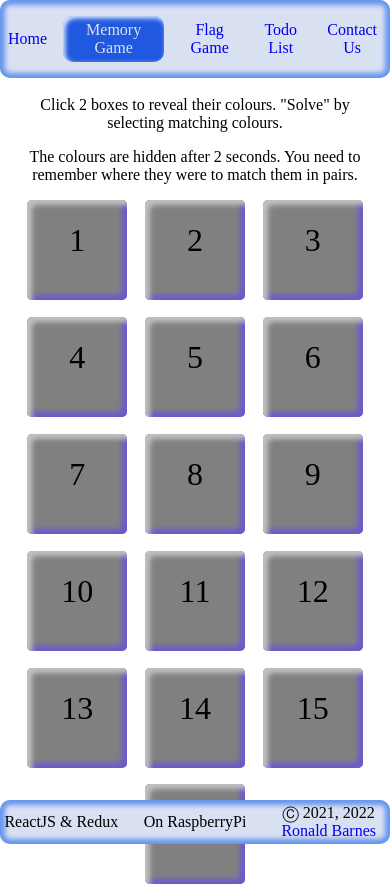
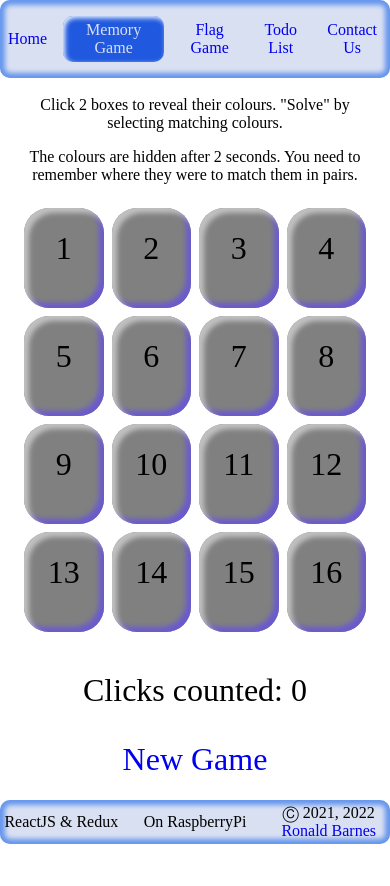
Before and after one commit to RonaldBarnes/games-using-react-redux, a React (Create React App) app: page /memory-game in a window 390 px wide. Shown: the top 886 px of the page. Built offline with nearby package versions, Linux system fonts and the light colour scheme.

Commit message:
Switched to CSS grid for layout. Boxes no longer orphaned; always in groups of 2 or 4.

```diff
--- a/src/components/MemoryGame/MemoryGame.css
+++ b/src/components/MemoryGame/MemoryGame.css
@@ -1,65 +1,40 @@
-/*
-body {
-	margin: 0 5px 0 5px;
-	box-sizing: border-box;
-	height: 100vh;
-	}
-*/
+
 .mem-game-container {
 	display: flex;
 	flex-direction: column;
 	margin-bottom: 2rem;
-/*
-	height: 100%;
-*/
 	}
 
 .instructions {
 	font-size: 1.5em;
-/*
-	margin-left: 1em;
-*/
 	}
 
 .boxesContainer {
-	display: flex;
-	flex-direction: row;
-	flex-wrap: wrap;
+	display: grid;
+	grid-template-columns: repeat(8, 1fr);
 	justify-content: center;
-	column-gap: 2vw;
-	row-gap: 2vh;
-/*
-	Leave "un-grown" so it doesn't spread out too much:
-	flex-grow: 5;
-
-	Causes weird spacing when wrapping; better to leave disabled so that
-	all boxes align vertically or horizontally, without uneven gaps
-	justify-content: space-evenly;
-*/
+	column-gap: 0.5rem;
+	row-gap: 0.5rem;
 	align-items: center;
 	margin-left: 1rem;
 	margin-right: 1rem;
-	/* Allow container re-size to adjust rows & columns to easier layout */
-	resize: both;
-	/* Can't find the resizing handle?!? */
-	/* outline: 1px solid red; */
-	border-radius: 10px;
+	/* Allow container re-size to adjust rows & columns to easier layout
+	 * Doesn't work, switched to display: grid;
+	 */
+	/*	resize: both;	*/
 	}
 
 .box {
-/*
-	width: clamp(15vw, 150px, 25vw);
-	height: clamp(15vw, 150px, 25vw);
-*/
-	width: 150px;
-	height: 150px;
-
-	/* cornflowerblue & darkgoldenrod are lovely colours, but too wide for the box */
-/*
+	justify-self: center;
+	width: 100%;
+/*	width: clamp(10vw, 150px, 33vw);	*/
+	height: clamp(10vw, 150px, 33vw);
+	/* cornflowerblue & darkgoldenrod are lovely colours,
+	 * but too wide for the box:
 	overflow: clip;
-*/
+	 */
 	box-sizing: border-box;
-	border-radius: 5px;
+	border-radius: 20px;
 	box-shadow: 5px 5px 5px inset silver, -5px -5px 5px inset slateblue;
 	cursor: pointer;
 	}
@@ -118,40 +93,29 @@ Responsive design
 ------------------------------------------------------------------------------
 */
 
-@media screen and (max-width: 1200px) {
+@media screen and (max-width: 1400px) {
 
-	.boxContainer {
-		flex-direction: row;
-		flex-wrap: wrap;
-		justify-content: space-around;
+	.boxesContainer {
+		display: grid;
+		grid-template-columns: repeat(4, 1fr);
 		align-items: center;
 		box-sizing: border-box;
-		row-gap: 5px;
-		column-gap: 2px;
-		flex-grow: 50;
-/*
-		overflow: scroll;
-		outline: 1px solid blue;
-*/
-		margin: 1em;
 		padding: 0.5em;
-		columns: 2;
-/*
-		width: 90vw;
-		height: 75vh;
-*/
 		}
+
 	.box {
+		justify-self: center;
 		text-align: center;
 		font-size: .5rem;
-
-		flex-grow: 0;
-		flex-shrink: 0;
-		border-radius: 5px;
+		border-radius: 25px;
 		padding:5px;
 		margin: 0 5px 0 5px;
 
-		width: clamp(15vw, 100px, 33vw);
+		width: 100%;
+/*
+		height: 100%;
+		width: clamp(20vw, 100px, 33vw);
+*/
 		height: clamp(15vw, 100px, 33vw);
 		}
 	.box > p + p {
```
